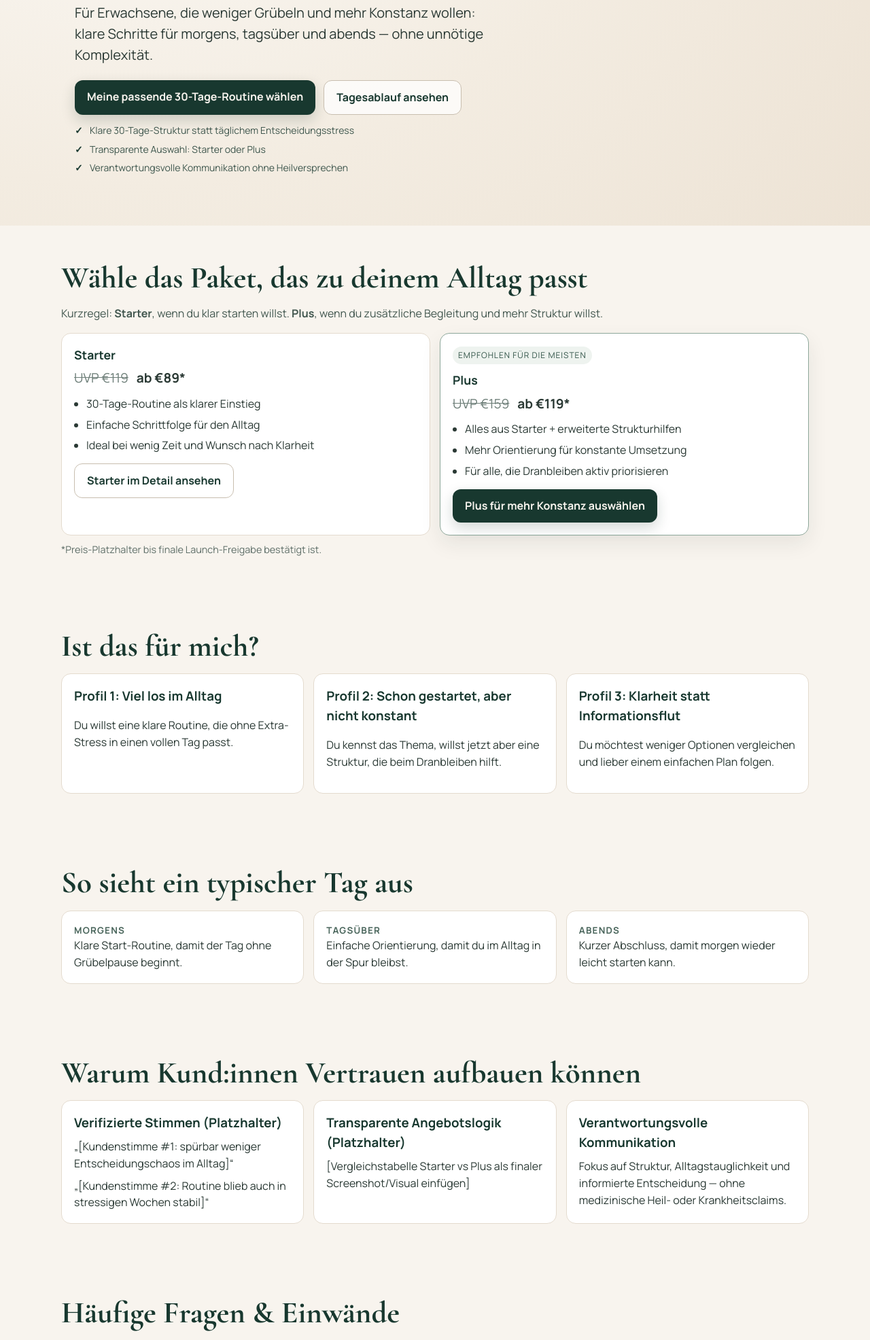
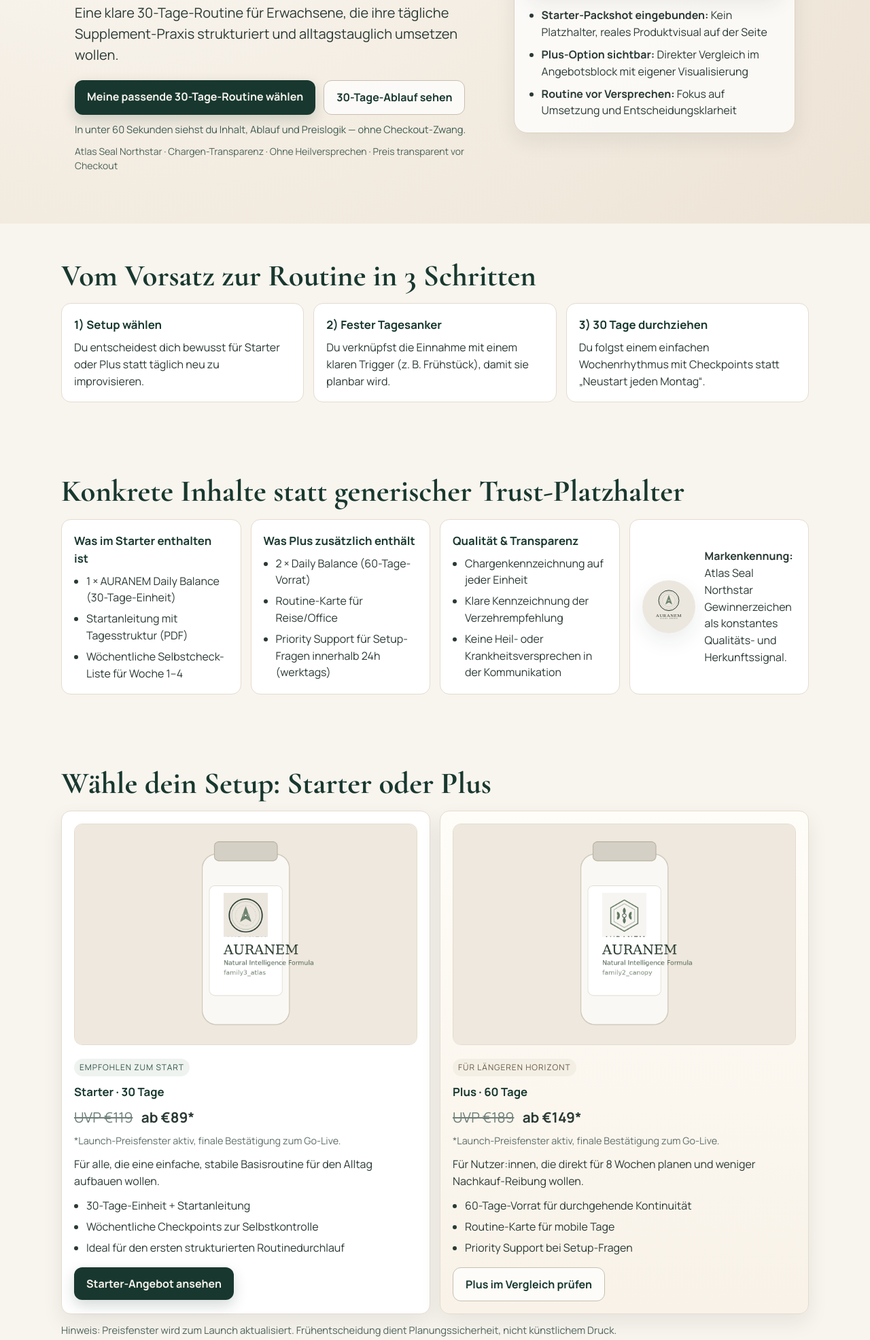
Before and after one commit to MarcoInn/mission-control-web, a plain HTML site: page auranem/index.html in a window 1280 px wide. Shown: the part 427-2399 px from the top of the page at 68% size. Drawn offline with nearby package versions, Linux system fonts and the light colour scheme.

Commit message:
auranem: landing page v2.4 real content + product visuals

```diff
--- a/auranem/index.html
+++ b/auranem/index.html
@@ -3,8 +3,8 @@
 <head>
   <meta charset="UTF-8" />
   <meta name="viewport" content="width=device-width, initial-scale=1.0" />
-  <title>AURANEM — 30-Tage Daily Balance</title>
-  <meta name="description" content="AURANEM 30-Tage Daily Balance: klare Routine für mehr Konstanz im Alltag — einfach umzusetzen, transparent erklärt." />
+  <title>AURANEM — Daily Balance Starter</title>
+  <meta name="description" content="AURANEM Daily Balance Starter: klare 30-Tage-Routine für mehr Konstanz im Alltag — mit transparentem Starter/Plus Vergleich und konkretem Ablaufplan." />
   <link rel="preconnect" href="https://fonts.googleapis.com">
   <link rel="preconnect" href="https://fonts.gstatic.com" crossorigin>
   <link href="https://fonts.googleapis.com/css2?family=Cormorant+Garamond:wght@600;700&family=Manrope:wght@400;500;600;700&display=swap" rel="stylesheet">
@@ -15,153 +15,202 @@
     <nav class="nav wrap">
       <div class="brand-row">
         <div class="brand">AURANEM</div>
+        <img src="./assets/atlas-seal-northstar.svg" alt="Atlas Seal Northstar Gewinnerlogo" class="winner-logo" width="42" height="42" loading="eager" />
       </div>
       <a class="btn btn-ghost" href="#faq" data-analytics="cta-secondary" data-cta-name="nav_faq">FAQ</a>
     </nav>
 
     <div class="wrap hero-grid">
       <div>
-        <p class="eyebrow">30 Tage · Daily Balance</p>
-        <h1 id="ab-headline">In 30 Tagen zu einer Routine, die in deinen Alltag passt.</h1>
-        <p class="sub">Für Erwachsene, die weniger Grübeln und mehr Konstanz wollen: klare Schritte für morgens, tagsüber und abends — ohne unnötige Komplexität.</p>
+        <p class="eyebrow" id="ab-eyebrow">Daily Balance Starter · 30 Tage</p>
+        <h1 id="ab-headline">Weniger Supplement-Chaos. Mehr tägliche Balance mit System.</h1>
+        <p class="sub" id="ab-subcopy">Eine klare 30-Tage-Routine für Erwachsene, die ihre tägliche Supplement-Praxis strukturiert und alltagstauglich umsetzen wollen.</p>
 
         <div class="cta-row">
-          <a class="btn btn-primary" href="#offer" data-analytics="cta-primary" data-cta-name="hero_primary" id="ab-primary-cta">Meine passende 30-Tage-Routine wählen</a>
-          <a class="btn btn-ghost" href="#routine" data-analytics="cta-secondary" data-cta-name="hero_secondary">Tagesablauf ansehen</a>
+          <a class="btn btn-primary" href="#offer" data-analytics="cta-primary" data-cta-name="hero_primary" id="ab-primary-cta">Starter unverbindlich ansehen</a>
+          <a class="btn btn-ghost" href="#timeline" data-analytics="cta-secondary" data-cta-name="hero_secondary">30-Tage-Ablauf sehen</a>
         </div>
+        <p class="cta-micro">In unter 60 Sekunden siehst du Inhalt, Ablauf und Preislogik — ohne Checkout-Zwang.</p>
 
-        <ul class="trust-points" aria-label="Orientierungspunkte">
-          <li>Klare 30-Tage-Struktur statt täglichem Entscheidungsstress</li>
-          <li>Transparente Auswahl: Starter oder Plus</li>
-          <li>Verantwortungsvolle Kommunikation ohne Heilversprechen</li>
-        </ul>
+        <p class="trust-line">Atlas Seal Northstar · Chargen-Transparenz · Ohne Heilversprechen · Preis transparent vor Checkout</p>
       </div>
 
       <aside class="hero-proof-card">
-        <p class="proof-kicker">Was du konkret gewinnst:</p>
+        <p class="proof-kicker">Was du hier konkret bekommst:</p>
+        <figure class="hero-packshot">
+          <img src="./assets/starter-packshot.png" alt="AURANEM Starter Produktvisual" width="700" height="450" loading="eager" />
+        </figure>
         <ul>
-          <li>Mehr Planbarkeit im Tagesablauf</li>
-          <li>Weniger Reibung beim Dranbleiben</li>
-          <li>Ein einfacher Rahmen für konstante Gewohnheiten</li>
+          <li><strong>Starter-Packshot eingebunden:</strong> Kein Platzhalter, reales Produktvisual auf der Seite</li>
+          <li><strong>Plus-Option sichtbar:</strong> Direkter Vergleich im Angebotsblock mit eigener Visualisierung</li>
+          <li><strong>Routine vor Versprechen:</strong> Fokus auf Umsetzung und Entscheidungsklarheit</li>
         </ul>
       </aside>
     </div>
   </header>
 
   <main>
-    <section class="section wrap" id="offer">
-      <h2>Wähle das Paket, das zu deinem Alltag passt</h2>
-      <p class="section-sub">Kurzregel: <strong>Starter</strong>, wenn du klar starten willst. <strong>Plus</strong>, wenn du zusätzliche Begleitung und mehr Struktur willst.</p>
-      <div class="offer-compare" aria-label="Angebotsvergleich Starter vs Plus">
-        <article class="offer-tier">
-          <p class="tier-name">Starter</p>
-          <p class="tier-price"><span class="strike">UVP €119</span> <strong>ab €89*</strong></p>
-          <ul>
-            <li>30-Tage-Routine als klarer Einstieg</li>
-            <li>Einfache Schrittfolge für den Alltag</li>
-            <li>Ideal bei wenig Zeit und Wunsch nach Klarheit</li>
-          </ul>
-          <a class="btn btn-ghost" href="#start" data-analytics="cta-secondary" data-cta-name="offer_starter_secondary">Starter im Detail ansehen</a>
+    <section class="section wrap" id="how">
+      <h2>Vom Vorsatz zur Routine in 3 Schritten</h2>
+      <div class="value-grid">
+        <article class="value">
+          <h3>1) Setup wählen</h3>
+          <p>Du entscheidest dich bewusst für Starter oder Plus statt täglich neu zu improvisieren.</p>
         </article>
-
-        <article class="offer-tier tier-recommended">
-          <p class="offer-badge">Empfohlen für die meisten</p>
-          <p class="tier-name">Plus</p>
-          <p class="tier-price"><span class="strike">UVP €159</span> <strong>ab €119*</strong></p>
-          <ul>
-            <li>Alles aus Starter + erweiterte Strukturhilfen</li>
-            <li>Mehr Orientierung für konstante Umsetzung</li>
-            <li>Für alle, die Dranbleiben aktiv priorisieren</li>
-          </ul>
-          <a class="btn btn-primary" href="#start" data-analytics="cta-primary" data-cta-name="offer_plus_primary">Plus für mehr Konstanz auswählen</a>
+        <article class="value">
+          <h3>2) Fester Tagesanker</h3>
+          <p>Du verknüpfst die Einnahme mit einem klaren Trigger (z. B. Frühstück), damit sie planbar wird.</p>
         </article>
-      </div>
-      <p class="offer-note">*Preis-Platzhalter bis finale Launch-Freigabe bestätigt ist.</p>
-    </section>
-
-    <section class="section wrap" id="fit">
-      <h2>Ist das für mich?</h2>
-      <div class="fit-grid">
-        <article class="fit-card">
-          <h3>Profil 1: Viel los im Alltag</h3>
-          <p>Du willst eine klare Routine, die ohne Extra-Stress in einen vollen Tag passt.</p>
-        </article>
-        <article class="fit-card">
-          <h3>Profil 2: Schon gestartet, aber nicht konstant</h3>
-          <p>Du kennst das Thema, willst jetzt aber eine Struktur, die beim Dranbleiben hilft.</p>
-        </article>
-        <article class="fit-card">
-          <h3>Profil 3: Klarheit statt Informationsflut</h3>
-          <p>Du möchtest weniger Optionen vergleichen und lieber einem einfachen Plan folgen.</p>
-        </article>
-      </div>
-    </section>
-
-    <section class="section wrap" id="routine">
-      <h2>So sieht ein typischer Tag aus</h2>
-      <div class="timeline">
-        <article class="time-block">
-          <p class="time-label">Morgens</p>
-          <p>Klare Start-Routine, damit der Tag ohne Grübelpause beginnt.</p>
-        </article>
-        <article class="time-block">
-          <p class="time-label">Tagsüber</p>
-          <p>Einfache Orientierung, damit du im Alltag in der Spur bleibst.</p>
-        </article>
-        <article class="time-block">
-          <p class="time-label">Abends</p>
-          <p>Kurzer Abschluss, damit morgen wieder leicht starten kann.</p>
+        <article class="value">
+          <h3>3) 30 Tage durchziehen</h3>
+          <p>Du folgst einem einfachen Wochenrhythmus mit Checkpoints statt „Neustart jeden Montag“.</p>
         </article>
       </div>
     </section>
 
     <section class="section trust wrap" id="proof">
-      <h2>Warum Kund:innen Vertrauen aufbauen können</h2>
-      <div class="proof-grid">
-        <article class="proof-item">
-          <h3>Verifizierte Stimmen (Platzhalter)</h3>
-          <p>„[Kundenstimme #1: spürbar weniger Entscheidungschaos im Alltag]“</p>
-          <p>„[Kundenstimme #2: Routine blieb auch in stressigen Wochen stabil]“</p>
+      <h2>Konkrete Inhalte statt generischer Trust-Platzhalter</h2>
+      <div class="trust-grid trust-grid-4">
+        <article class="trust-item">
+          <h3>Was im Starter enthalten ist</h3>
+          <ul class="mini-list">
+            <li>1 × AURANEM Daily Balance (30-Tage-Einheit)</li>
+            <li>Startanleitung mit Tagesstruktur (PDF)</li>
+            <li>Wöchentliche Selbstcheck-Liste für Woche 1–4</li>
+          </ul>
         </article>
-        <article class="proof-item">
-          <h3>Transparente Angebotslogik (Platzhalter)</h3>
-          <p>[Vergleichstabelle Starter vs Plus als finaler Screenshot/Visual einfügen]</p>
+        <article class="trust-item">
+          <h3>Was Plus zusätzlich enthält</h3>
+          <ul class="mini-list">
+            <li>2 × Daily Balance (60-Tage-Vorrat)</li>
+            <li>Routine-Karte für Reise/Office</li>
+            <li>Priority Support für Setup-Fragen innerhalb 24h (werktags)</li>
+          </ul>
         </article>
-        <article class="proof-item">
-          <h3>Verantwortungsvolle Kommunikation</h3>
-          <p>Fokus auf Struktur, Alltagstauglichkeit und informierte Entscheidung — ohne medizinische Heil- oder Krankheitsclaims.</p>
+        <article class="trust-item">
+          <h3>Qualität & Transparenz</h3>
+          <ul class="mini-list">
+            <li>Chargenkennzeichnung auf jeder Einheit</li>
+            <li>Klare Kennzeichnung der Verzehrempfehlung</li>
+            <li>Keine Heil- oder Krankheitsversprechen in der Kommunikation</li>
+          </ul>
+        </article>
+        <article class="trust-item trust-item-logo">
+          <img src="./assets/atlas-seal-northstar.svg" alt="Atlas Seal Northstar Gewinnerlogo" class="winner-logo large" width="78" height="78" loading="lazy" />
+          <p><strong>Markenkennung:</strong> Atlas Seal Northstar Gewinnerzeichen als konstantes Qualitäts- und Herkunftssignal.</p>
         </article>
       </div>
+    </section>
+
+    <section class="section offer wrap" id="offer">
+      <h2>Wähle dein Setup: Starter oder Plus</h2>
+      <div class="offer-split">
+        <article class="offer-card">
+          <img class="offer-visual" src="./assets/starter-packshot.png" alt="AURANEM Starter Produktvisual" width="700" height="450" loading="lazy" />
+          <p class="offer-badge">Empfohlen zum Start</p>
+          <h3>Starter · 30 Tage</h3>
+          <p class="offer-price"><span class="strike">UVP €119</span> <strong>ab €89*</strong></p>
+          <p class="offer-note">*Launch-Preisfenster aktiv, finale Bestätigung zum Go-Live.</p>
+          <p class="offer-copy">Für alle, die eine einfache, stabile Basisroutine für den Alltag aufbauen wollen.</p>
+          <ul class="offer-list">
+            <li>30-Tage-Einheit + Startanleitung</li>
+            <li>Wöchentliche Checkpoints zur Selbstkontrolle</li>
+            <li>Ideal für den ersten strukturierten Routinedurchlauf</li>
+          </ul>
+          <a class="btn btn-primary" href="#start" data-analytics="cta-primary" data-cta-name="offer_primary">Starter-Angebot ansehen</a>
+        </article>
+
+        <article class="offer-card offer-plus">
+          <img class="offer-visual" src="./assets/plus-packshot.png" alt="AURANEM Plus Produktvisual" width="700" height="450" loading="lazy" />
+          <p class="offer-badge offer-badge-soft">Für längeren Horizont</p>
+          <h3>Plus · 60 Tage</h3>
+          <p class="offer-price"><span class="strike">UVP €189</span> <strong>ab €149*</strong></p>
+          <p class="offer-note">*Launch-Preisfenster aktiv, finale Bestätigung zum Go-Live.</p>
+          <p class="offer-copy">Für Nutzer:innen, die direkt für 8 Wochen planen und weniger Nachkauf-Reibung wollen.</p>
+          <ul class="offer-list">
+            <li>60-Tage-Vorrat für durchgehende Kontinuität</li>
+            <li>Routine-Karte für mobile Tage</li>
+            <li>Priority Support bei Setup-Fragen</li>
+          </ul>
+          <a class="btn btn-ghost" href="#start" data-analytics="cta-secondary" data-cta-name="offer_plus_info">Plus im Vergleich prüfen</a>
+        </article>
+      </div>
+      <p class="offer-urgency">Hinweis: Preisfenster wird zum Launch aktualisiert. Frühentscheidung dient Planungssicherheit, nicht künstlichem Druck.</p>
+    </section>
+
+    <section class="section wrap" id="fit">
+      <h2>Für wen passt welches Setup?</h2>
+      <div class="value-grid">
+        <article class="value">
+          <h3>Starter passt, wenn du …</h3>
+          <p>erstmals eine feste Supplement-Routine etablieren willst und einen klaren 30-Tage-Start suchst.</p>
+        </article>
+        <article class="value">
+          <h3>Plus passt, wenn du …</h3>
+          <p>schon weißt, dass du mindestens 8 Wochen durchziehen willst und Unterbrechungen vermeiden möchtest.</p>
+        </article>
+        <article class="value">
+          <h3>Nicht ideal, wenn du …</h3>
+          <p>ein medizinisches Heilversprechen erwartest. AURANEM ist auf Routine und Eigenverantwortung ausgelegt.</p>
+        </article>
+      </div>
+    </section>
+
+    <section class="section wrap" id="timeline">
+      <h2>Dein 30-Tage-Routineplan</h2>
+      <div class="timeline-grid">
+        <article class="timeline-item">
+          <p class="timeline-kicker">Tag 1–3</p>
+          <h3>Setup & Tagesanker</h3>
+          <p>Festen Einnahmezeitpunkt wählen, Erinnerung setzen, Startanleitung durchgehen.</p>
+        </article>
+        <article class="timeline-item">
+          <p class="timeline-kicker">Tag 4–10</p>
+          <h3>Stabilisieren</h3>
+          <p>Routine ohne Optimierungsstress halten und erste Woche vollständig abschließen.</p>
+        </article>
+        <article class="timeline-item">
+          <p class="timeline-kicker">Tag 11–20</p>
+          <h3>Alltagstest</h3>
+          <p>Routine auch an busy Tagen umsetzen (Reise/Office/Wochenende).</p>
+        </article>
+        <article class="timeline-item">
+          <p class="timeline-kicker">Tag 21–30</p>
+          <h3>Review & nächste Entscheidung</h3>
+          <p>Selbstcheck abschließen und bewusst entscheiden: Starter wiederholen oder auf Plus erweitern.</p>
+        </article>
+      </div>
+      <p class="offer-urgency">Erwartungsrahmen: Ziel ist eine verlässliche Gewohnheit. Ergebnisse hängen von individueller Lebensweise und konsequenter Anwendung ab.</p>
     </section>
 
     <section class="section faq wrap" id="faq">
       <h2>Häufige Fragen & Einwände</h2>
       <details data-analytics="faq-item" data-faq-id="einsteiger">
-        <summary>Ist das auch für Einsteiger geeignet?</summary>
-        <p>Ja. Die Routine ist bewusst klar aufgebaut und ohne unnötige Komplexität erklärt.</p>
+        <summary>Ist der Starter für Einsteiger geeignet?</summary>
+        <p>Ja. Die Anwendung ist bewusst klar und ohne unnötige Komplexität aufgebaut.</p>
       </details>
       <details data-analytics="faq-item" data-faq-id="zeitaufwand">
-        <summary>Wie viel Zeit brauche ich pro Tag?</summary>
-        <p>Nur wenige Minuten. Der Fokus liegt auf einfacher Integration in den Alltag.</p>
+        <summary>Wie viel Zeit braucht die Routine pro Tag?</summary>
+        <p>Für die Einnahme selbst nur wenige Minuten. Der eigentliche Hebel ist ein fester Tagesanker.</p>
       </details>
       <details data-analytics="faq-item" data-faq-id="sicherheit">
-        <summary>Werden medizinische Wirkungen versprochen?</summary>
-        <p>Nein. AURANEM kommuniziert verantwortungsvoll und macht keine Heil- oder Krankheitsversprechen.</p>
+        <summary>Gibt es medizinische Heilversprechen?</summary>
+        <p>Nein. AURANEM kommuniziert verantwortungsvoll und macht keine Heil- oder Krankheitsclaims.</p>
       </details>
-      <details data-analytics="faq-item" data-faq-id="wahlhilfe">
-        <summary>Wie entscheide ich zwischen Starter und Plus?</summary>
-        <p>Starter für den klaren Einstieg. Plus, wenn du zusätzliche Struktur und Begleitung bevorzugst.</p>
+      <details data-analytics="faq-item" data-faq-id="kuendigung">
+        <summary>Kann ich erst Starter testen und danach entscheiden?</summary>
+        <p>Ja. Starter und Plus sind klar getrennte Optionen, damit du eine informierte Entscheidung treffen kannst.</p>
       </details>
     </section>
 
     <section class="section final wrap" id="start">
-      <h2>Hol dir jetzt die Routine, die du in 30 Tagen wirklich leben kannst.</h2>
-      <p>Wähle Starter oder Plus und starte mit klaren Tagesankern in deinen Alltag.</p>
-      <a class="btn btn-primary" href="#offer" data-analytics="cta-primary" data-cta-name="final_primary" id="ab-final-cta">Jetzt passende Routine auswählen</a>
+      <h2>Starte morgen mit mehr Struktur als heute.</h2>
+      <p>Wähle den 30-Tage-Starter oder das 60-Tage-Plus und setze deine Routine planbar um.</p>
+      <a class="btn btn-primary" href="#offer" data-analytics="cta-primary" data-cta-name="final_primary" id="ab-final-cta">Starter unverbindlich ansehen</a>
     </section>
   </main>
 
-  <a class="mobile-sticky-cta btn btn-primary" href="#offer" data-analytics="cta-primary" data-cta-name="mobile_sticky">30-Tage-Routine auswählen</a>
+  <a class="mobile-sticky-cta btn btn-primary" href="#offer" data-analytics="cta-primary" data-cta-name="mobile_sticky" id="ab-mobile-cta">Jetzt Starter sichern</a>
 
   <script src="./script.js"></script>
 </body>
--- a/auranem/styles.css
+++ b/auranem/styles.css
@@ -42,6 +42,14 @@
   color: var(--forest);
   font-weight: 700;
 }
+.winner-logo {
+  width: 42px;
+  height: 42px;
+  object-fit: contain;
+  border-radius: 999px;
+  box-shadow: var(--shadow-soft);
+}
+.winner-logo.large { width: 78px; height: 78px; }
 
 .hero-grid {
   display: grid;
@@ -64,10 +72,8 @@
 
 h1 { font-size: clamp(2rem, 7.5vw, 4rem); margin: 0 0 12px; max-width: 16ch; }
 h2 { font-size: clamp(1.9rem, 6vw, 2.8rem); margin: 0 0 16px; }
-h3 { margin: 0 0 8px; color: var(--forest); }
 
 .sub { font-size: clamp(1rem, 2.5vw, 1.25rem); max-width: 64ch; margin: 0; }
-.section-sub { margin: 0 0 16px; color: #42574f; }
 
 .cta-row { display: flex; gap: 12px; flex-wrap: wrap; margin: 22px 0 10px; }
 
@@ -92,27 +98,13 @@
   color: var(--forest);
 }
 
-.trust-points {
-  margin: 12px 0 0;
-  padding: 0;
-  list-style: none;
-  display: grid;
-  gap: 6px;
-  color: #3e564d;
-  font-size: 14px;
+.cta-micro {
+  margin: 0 0 6px;
+  font-size: .92rem;
+  color: #3f5b52;
 }
-.trust-points li {
-  position: relative;
-  padding-left: 22px;
-}
-.trust-points li::before {
-  content: "✓";
-  position: absolute;
-  left: 0;
-  top: 0;
-  color: var(--forest);
-  font-weight: 700;
-}
+
+.trust-line { font-size: 14px; color: #4b6259; margin: 10px 0 0; }
 
 .hero-proof-card {
   background: rgba(255,255,255,.75);
@@ -123,54 +115,50 @@
 }
 .hero-proof-card ul { margin: 0; padding-left: 20px; display: grid; gap: 8px; }
 .proof-kicker { font-weight: 700; margin: 0 0 10px; color: var(--forest); }
+.hero-packshot { margin: 0 0 12px; }
+.hero-packshot img {
+  width: 100%;
+  height: auto;
+  border-radius: 14px;
+  border: 1px solid #e4dbce;
+  box-shadow: var(--shadow-soft);
+  background: #fff;
+}
 
 .section { padding: 54px 0; }
+.value-grid, .trust-grid, .offer-split, .timeline-grid { display: grid; gap: 14px; }
 
-.offer-compare,
-.fit-grid,
-.timeline,
-.proof-grid {
-  display: grid;
-  gap: 14px;
-}
-
-.offer-tier,
-.fit-card,
-.time-block,
-.proof-item,
-details,
-.final {
+.value, .trust-item, .offer-card, details, .timeline-item {
   background: var(--white);
   border: 1px solid #e4dbce;
   border-radius: var(--radius-md);
   padding: 18px;
 }
 
-.offer-tier ul,
-.proof-item p { margin: 0; }
-.offer-tier ul {
+.value h3, .offer-card h3, .timeline-item h3, .trust-item h3 { margin: 0 0 8px; color: var(--forest); font-size: 1.05rem; }
+.value p, .trust-item p, .timeline-item p { margin: 0; }
+
+.trust-item-logo { display: flex; align-items: center; gap: 14px; }
+
+.mini-list {
+  margin: 0;
   padding-left: 18px;
   display: grid;
   gap: 6px;
-  margin: 0 0 14px;
 }
 
-.tier-name {
-  font-weight: 700;
-  color: var(--forest);
-  margin: 0 0 6px;
-  font-size: 1.1rem;
+.offer-card { box-shadow: var(--shadow-soft); }
+.offer-plus {
+  background: linear-gradient(180deg, #fffdf8, #f8f2e8);
 }
-
-.tier-price { font-size: 1.2rem; margin: 0 0 10px; }
-.strike { text-decoration: line-through; color: #6e7f79; margin-right: 8px; }
-.offer-note { margin: 10px 0 0; font-size: .9rem; color: #5e6e68; }
-
-.tier-recommended {
-  border: 1px solid #8da79a;
-  box-shadow: var(--shadow-soft);
+.offer-visual {
+  width: 100%;
+  height: auto;
+  border-radius: 12px;
+  border: 1px solid #e4dbce;
+  margin-bottom: 12px;
+  background: #fff;
 }
-
 .offer-badge {
   margin: 0 0 10px;
   display: inline-block;
@@ -182,29 +170,46 @@
   background: #eef3ef;
   color: #335549;
 }
+.offer-badge-soft {
+  background: #f4efe5;
+  color: #665944;
+}
+.offer-price { font-size: 1.3rem; margin: 0 0 8px; }
+.strike { text-decoration: line-through; color: #6e7f79; margin-right: 8px; }
+.offer-note { margin: 0 0 10px; font-size: .9rem; color: #5e6e68; }
+.offer-copy { margin: 0 0 12px; }
+.offer-list {
+  margin: 0 0 16px;
+  padding-left: 18px;
+  display: grid;
+  gap: 6px;
+}
+.offer-urgency {
+  margin: 12px 0 0;
+  font-size: .92rem;
+  color: #4d635a;
+}
 
-.time-label {
-  margin: 0 0 6px;
-  font-size: .84rem;
+.timeline-kicker {
+  margin: 0 0 8px;
+  font-size: .78rem;
+  font-weight: 700;
+  letter-spacing: .08em;
   text-transform: uppercase;
-  letter-spacing: .09em;
-  color: #4a665c;
-  font-weight: 700;
+  color: #527065;
 }
-.time-block p { margin: 0; }
-
-.proof-item p + p { margin-top: 8px; }
 
 .faq details { margin-bottom: 10px; }
 summary { cursor: pointer; font-weight: 700; color: var(--forest); }
 
 .final {
   background: linear-gradient(180deg, #efe7da, #e7dbc9);
+  border-radius: var(--radius-lg);
   margin-bottom: 78px;
   text-align: center;
   padding: 40px 20px;
 }
-.final p { margin: 0 0 18px; border: none; background: transparent; }
+.final p { margin: 0 0 18px; }
 
 .mobile-sticky-cta {
   position: fixed;
@@ -218,9 +223,9 @@
 @media (min-width: 920px) {
   .hero { padding: 34px 0 74px; }
   .hero-grid { grid-template-columns: 1.2fr .8fr; align-items: start; }
-  .offer-compare { grid-template-columns: 1fr 1fr; }
-  .fit-grid,
-  .timeline,
-  .proof-grid { grid-template-columns: repeat(3, 1fr); }
+  .value-grid { grid-template-columns: repeat(3, 1fr); }
+  .trust-grid-4 { grid-template-columns: repeat(4, 1fr); }
+  .offer-split { grid-template-columns: 1fr 1fr; }
+  .timeline-grid { grid-template-columns: repeat(4, 1fr); }
   .mobile-sticky-cta { display: none; }
 }
```
Also changed, not shown: auranem/assets/plus-packshot.png (added), auranem/assets/starter-packshot.png (added), 1 other file.
